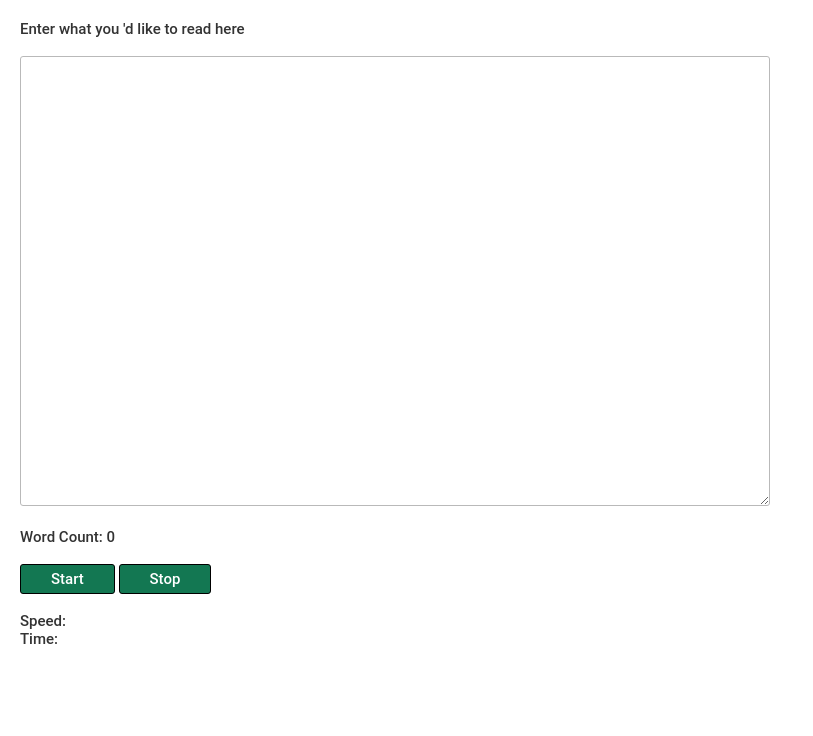
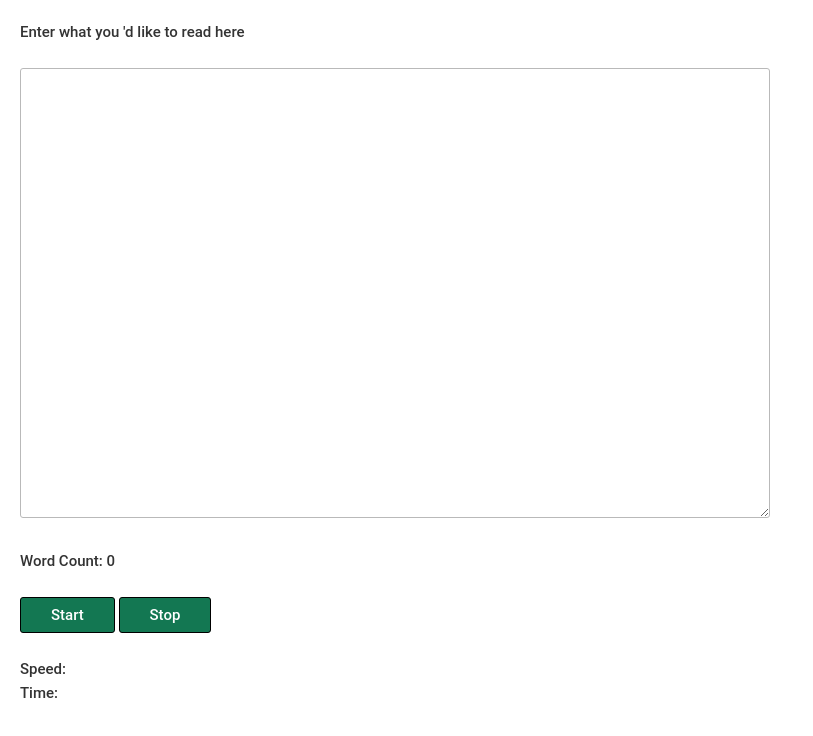
Before and after one commit to rylan-z/wpm-test, a plain HTML site: page index.html in a window 1280 px wide. Shown: the whole page, without its empty margins (0-813 px from the left). Drawn offline with Linux system fonts and the light colour scheme; a web font is replaced by a local one.

Commit message:
Update style.css

```diff
--- a/style.css
+++ b/style.css
@@ -6,6 +6,7 @@
     font-family: Roboto, sans-serif;
     font-weight: 450;
     font-size: 15px;
+    line-height: 1.6;
     color: #333;
     margin: 0;
     border-radius: 3px;
@@ -25,8 +26,6 @@ body {
     padding: 10px;
     outline: 0;
     border: 1px solid rgb(185, 185, 185);
-    font-size: 1rem;
-    color: #333;
 }
 
 button {
```
